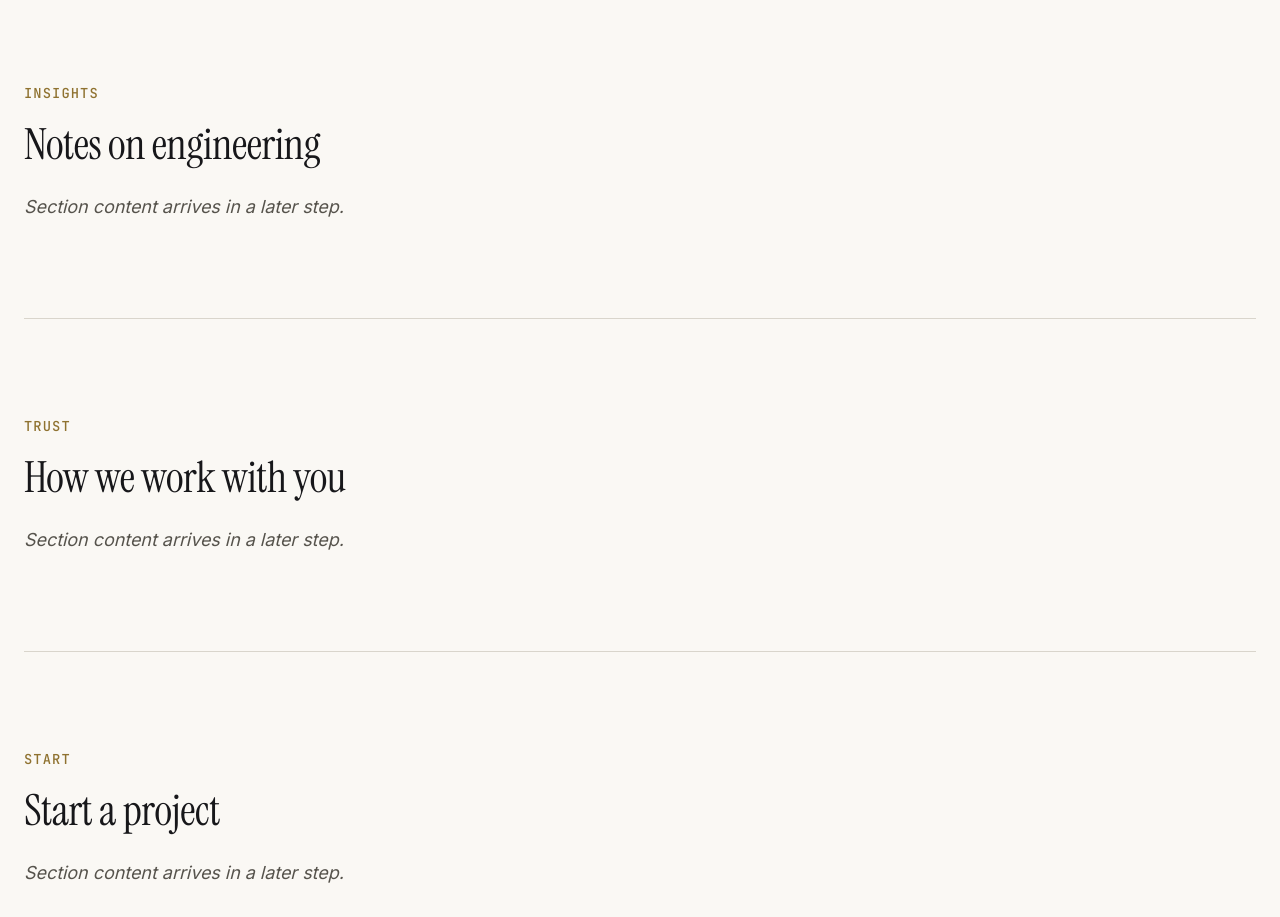
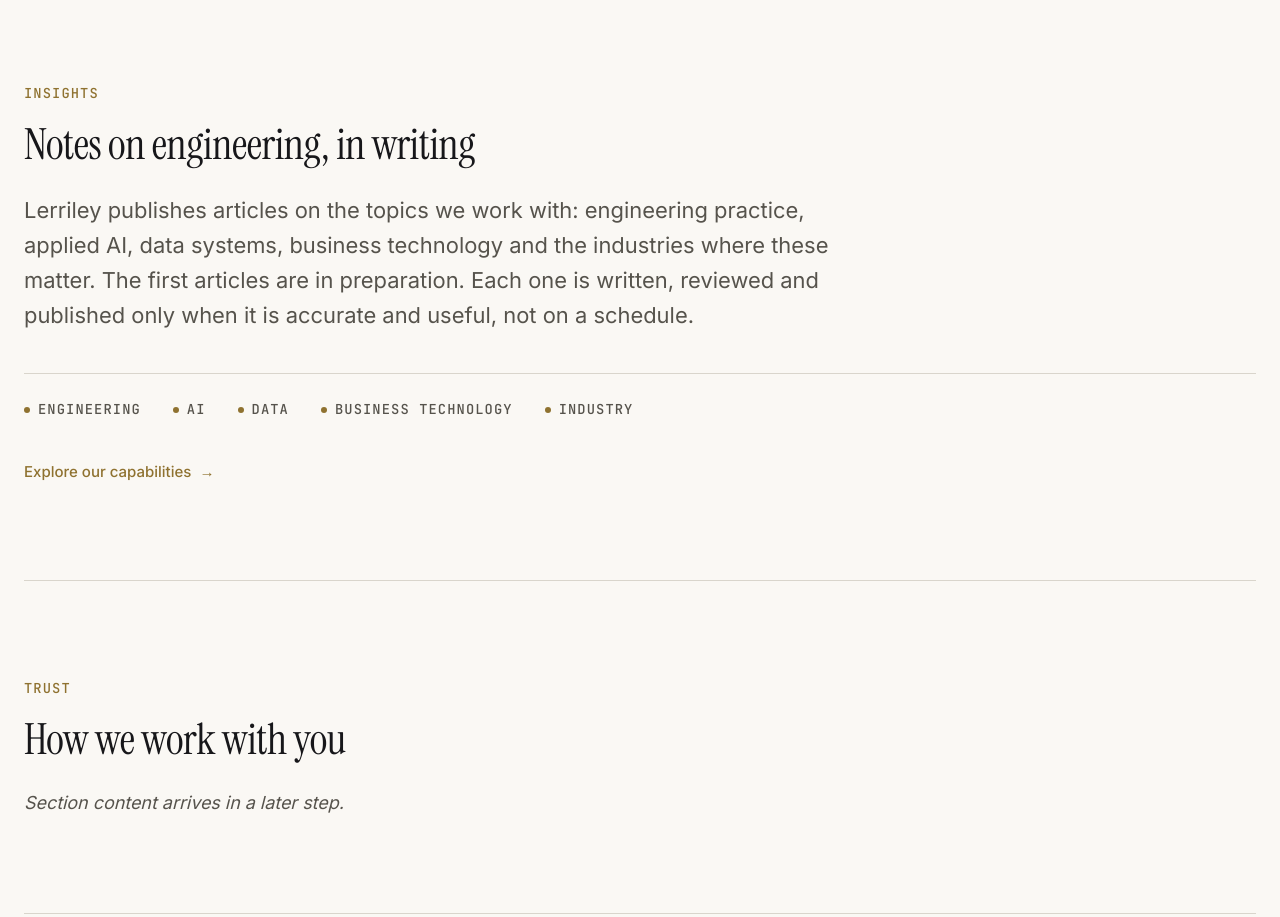
Before and after one commit to Lerrick005/LERRILEY-LIMITED-WEBSITE, a Next.js app: page / in a window 1280 px wide. Shown: the part 6280-7197 px from the top of the page. Built offline with nearby package versions, Linux system fonts and the light colour scheme; no server answers.

Commit message:
Add Insights section with category preview

```diff
--- a/app/page.module.css
+++ b/app/page.module.css
@@ -452,6 +452,46 @@
     margin-bottom: 0;
   }
 
+  /* --- Insights section -----------------------------------------------------
+     Category chips are text-only, no boxes, no fills. Mono labels in a
+     horizontal flow, using the accent as a thin underline rather than a
+     background. This keeps the section on-brand with the rest of the page.
+     -------------------------------------------------------------------------- */
+
+  .insightCategories {
+    list-style: none;
+    padding: 0;
+    margin: var(--s-10) 0 0 0;
+    display: flex;
+    flex-wrap: wrap;
+    gap: var(--s-3) var(--s-8);
+    border-top: 1px solid var(--border);
+    padding-top: var(--s-6);
+  }
+
+  .insightCategory {
+    font-family: var(--font-mono);
+    font-size: var(--fs-eyebrow);
+    font-weight: 500;
+    letter-spacing: 0.08em;
+    text-transform: uppercase;
+    color: var(--text-secondary);
+    margin: 0;
+    position: relative;
+  }
+
+  .insightCategory::before {
+    content: "";
+    display: inline-block;
+    width: 6px;
+    height: 6px;
+    background: var(--accent);
+    border-radius: 50%;
+    margin-right: var(--s-2);
+    vertical-align: middle;
+    transform: translateY(-1px);
+  }
+
   /* --- Responsive ----------------------------------------------------------- */
 
   @media (max-width: 900px) {
--- a/app/page.tsx
+++ b/app/page.tsx
@@ -7,6 +7,7 @@
 import { processSteps } from "@/content/process";
 import { getTechnologySummary } from "@/content/technology";
 import { howWeWork } from "@/content/work";
+import { insightCategories, insightsStatus } from "@/content/insights";
 
 import styles from "./page.module.css";
 
@@ -238,16 +239,29 @@
           </p>
         </section>
 
-        {/* --- Insights ------------------------------------------------ */}
-        {/* TODO: Step 28 - Latest published articles. */}
+        {/* --- Insights -------------------------------------------------
+            Article list arrives when the first MDX articles are published.
+            Until then, the section states what Insights covers and links
+            to the nearest existing page. */}
         <section className={styles.section} aria-labelledby="insights-title">
-          <p className={styles.sectionEyebrow}>Insights</p>
+          <p className={styles.sectionEyebrow}>{insightsStatus.eyebrow}</p>
           <h2 id="insights-title" className={styles.sectionTitle}>
-            Notes on engineering
+            {insightsStatus.heading}
           </h2>
-          <p className={styles.sectionPlaceholder}>
-            Section content arrives in a later step.
-          </p>
+          <p className={styles.sectionLead}>{insightsStatus.statement}</p>
+          <ul className={styles.insightCategories}>
+            {insightCategories.map((category) => (
+              <li key={category.slug} className={styles.insightCategory}>
+                {category.label}
+              </li>
+            ))}
+          </ul>
+          <div className={styles.capabilitiesFooter}>
+            <Link href="/solutions" className={styles.capabilitiesFooterLink}>
+              Explore our capabilities
+              <span aria-hidden="true">→</span>
+            </Link>
+          </div>
         </section>
 
         {/* --- Trust ---------------------------------------------------- */}
--- /dev/null
+++ b/content/insights.ts
@@ -0,0 +1,42 @@
+import { z } from "zod";
+
+/**
+ * Insights section content for the home page.
+ *
+ * Articles themselves live in content/insights/*.mdx and are added when
+ * written and reviewed. This file only defines the categories Insights
+ * covers and an honest statement about their status.
+ *
+ * Nothing here names an article, an author, or a publication date. Those
+ * are added only when the article exists.
+ */
+
+export const InsightCategorySchema = z.object({
+  slug: z.string().regex(/^[a-z][a-z0-9-]*$/),
+  label: z.string().min(2).max(40),
+});
+
+export type InsightCategory = z.infer<typeof InsightCategorySchema>;
+
+export const insightCategories: readonly InsightCategory[] = [
+  { slug: "engineering", label: "Engineering" },
+  { slug: "ai", label: "AI" },
+  { slug: "data", label: "Data" },
+  { slug: "business-technology", label: "Business Technology" },
+  { slug: "industry", label: "Industry" },
+] as const;
+
+export const insightsStatusSchema = z.object({
+  eyebrow: z.string().min(2).max(40),
+  heading: z.string().min(10).max(120),
+  statement: z.string().min(40).max(400),
+});
+
+export type InsightsStatus = z.infer<typeof insightsStatusSchema>;
+
+export const insightsStatus: InsightsStatus = insightsStatusSchema.parse({
+  eyebrow: "Insights",
+  heading: "Notes on engineering, in writing",
+  statement:
+    "Lerriley publishes articles on the topics we work with: engineering practice, applied AI, data systems, business technology and the industries where these matter. The first articles are in preparation. Each one is written, reviewed and published only when it is accurate and useful, not on a schedule.",
+});
```
